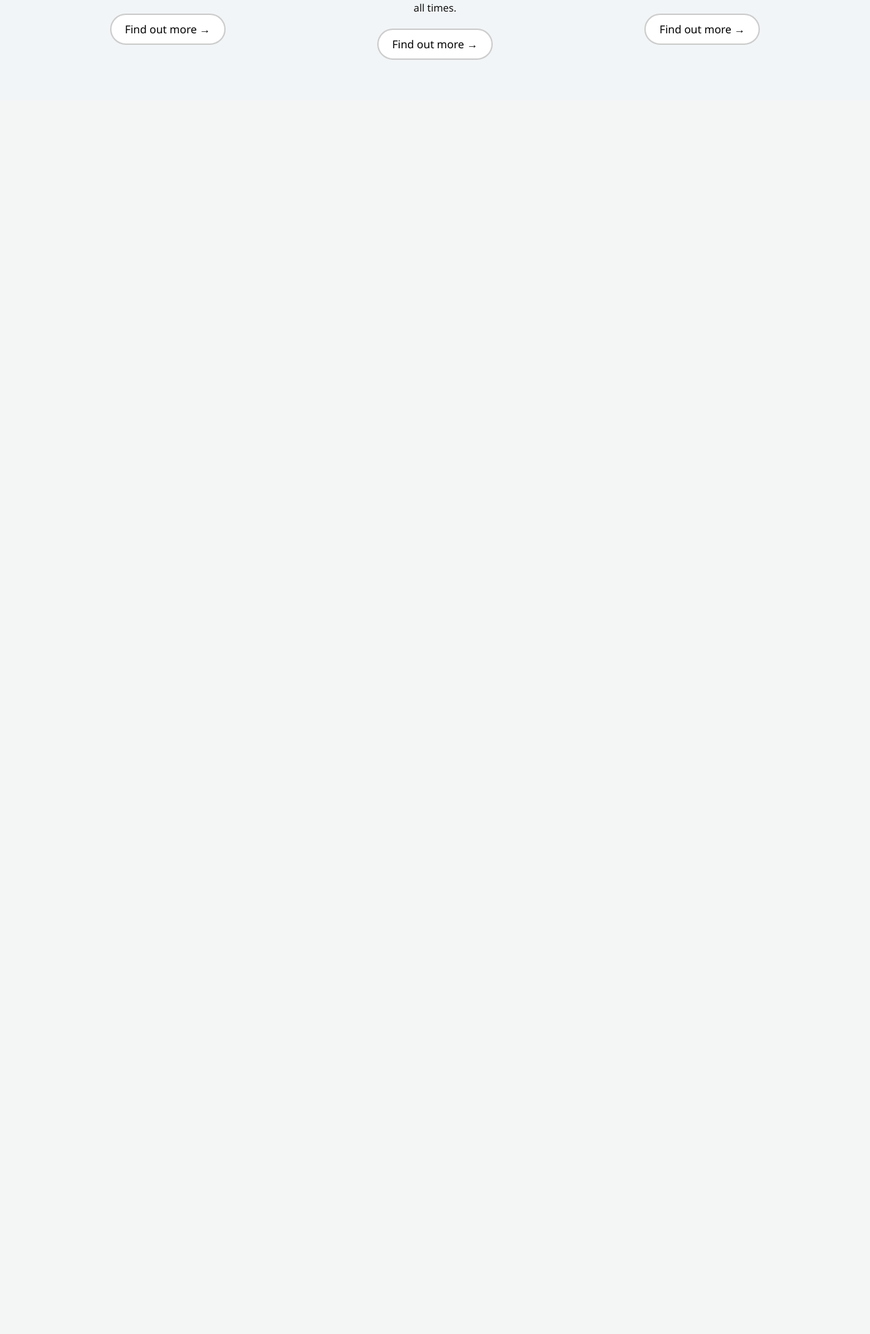
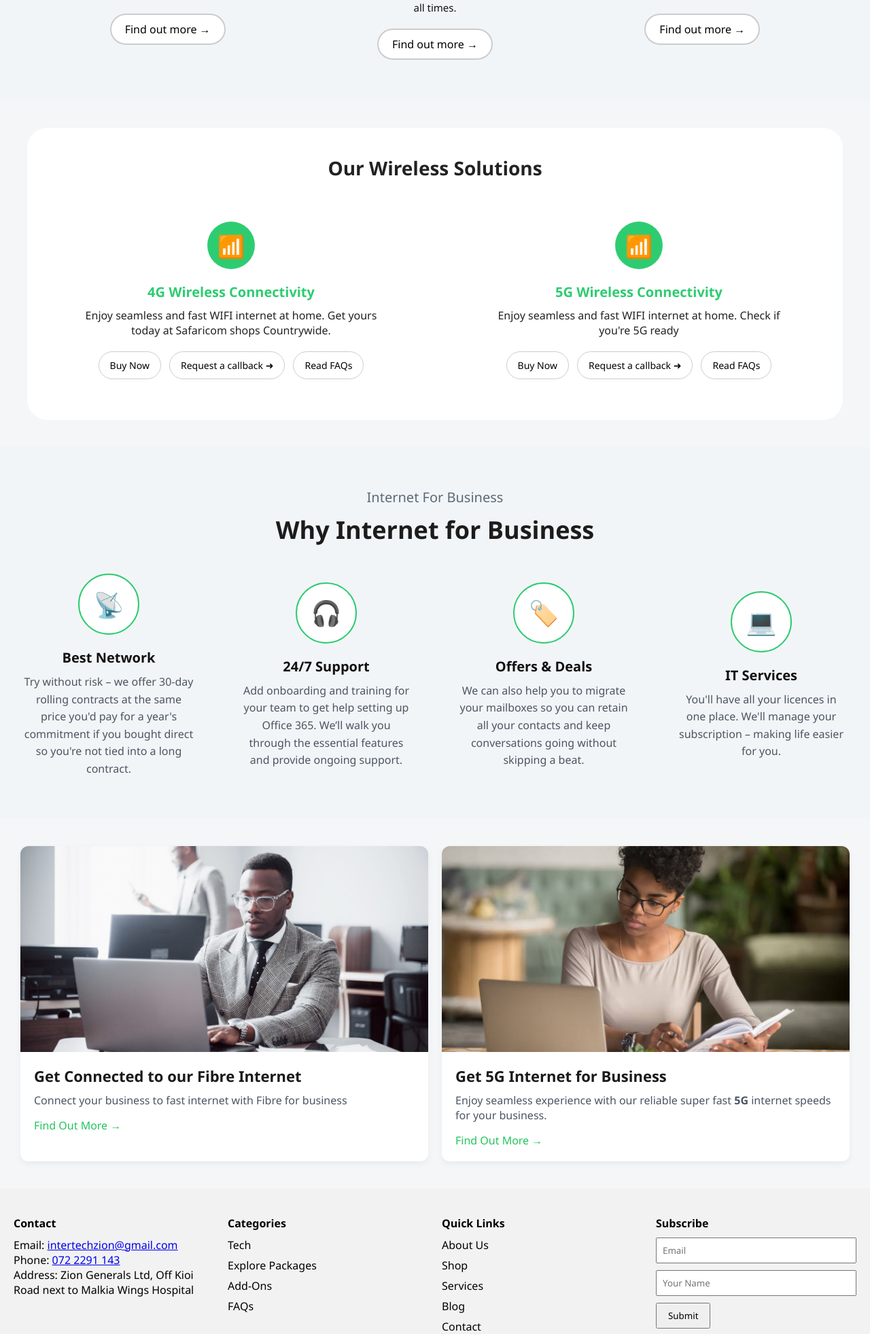
Before and after one commit to ezzydoveyrn/zionNetworksLTD, a PHP site: page / in a window 1280 px wide. Shown: the part 2572-4535 px from the top of the page at 68% size. Before the commit the page ends 2660 px from the top, so only its background shows below. Run offline with PHP 8.4, Linux system fonts and the light colour scheme.

Commit message:
internet options render

```diff
--- a/index.html
+++ b/index.html
@@ -24,6 +24,10 @@
   <link rel="stylesheet" href="stylesheet/areacheck.form.css">
   <link rel="stylesheet" href="stylesheet/packagesection.main.css">
   <link rel="stylesheet" href="stylesheet/adons.main.css">
+  <link rel="stylesheet" href="stylesheet/footer.main.css">
+  <link rel="stylesheet" href="stylesheet/wireless.main.css">
+  <link rel="stylesheet" href="stylesheet/whyInternet.css">
+  <link rel="stylesheet" href="stylesheet/internetoptions.main.css">
 
 </head>
 <body>
@@ -245,8 +249,166 @@
       </div>
     </div>
   </div>
+  <div class="wireless">
+    <div class="wireless-wrapper">
+      <h2 class="title">Our Wireless Solutions</h2>
+      <div class="wireless-cards">
+        <!-- 4G Card -->
+        <div class="card">
+          <div class="icon-circle">
+            📶
+          </div>
+          <h3>4G Wireless Connectivity</h3>
+          <p>Enjoy seamless and fast WIFI internet at home. Get yours today at Safaricom shops Countrywide.</p>
+          <div class="buttons">
+            <button>Buy Now</button>
+            <button>Request a callback ➜</button>
+            <button>Read FAQs</button>
+          </div>
+        </div>
+
+        <!-- 5G Card -->
+        <div class="card">
+          <div class="icon-circle">
+            📶
+          </div>
+          <h3>5G Wireless Connectivity</h3>
+          <p>Enjoy seamless and fast WIFI internet at home. Check if you're 5G ready</p>
+          <div class="buttons">
+            <button>Buy Now</button>
+            <button>Request a callback ➜</button>
+            <button>Read FAQs</button>
+          </div>
+        </div>
+      </div>
+    </div>
+  </div>
+  <section class="business-section">
+    <p class="subtitle">Internet For Business</p>
+    <h2 class="main-title">Why <strong>Internet for Business</strong></h2>
+
+    <div class="features-wrapper">
+      <!-- Feature 1 -->
+      <div class="feature">
+        <div class="icon-circle green">
+          📡
+        </div>
+        <h3>Best Network</h3>
+        <p>
+          Try without risk – we offer 30-day rolling contracts at the same price you'd pay for a year's commitment if you bought direct so you're not tied into a long contract.
+        </p>
+      </div>
+
+      <!-- Feature 2 -->
+      <div class="feature">
+        <div class="icon-circle">
+          🎧
+        </div>
+        <h3>24/7 Support</h3>
+        <p>
+          Add onboarding and training for your team to get help setting up Office 365. We’ll walk you through the essential features and provide ongoing support.
+        </p>
+      </div>
+
+      <!-- Feature 3 -->
+      <div class="feature">
+        <div class="icon-circle">
+          🏷️
+        </div>
+        <h3>Offers & Deals</h3>
+        <p>
+          We can also help you to migrate your mailboxes so you can retain all your contacts and keep conversations going without skipping a beat.
+        </p>
+      </div>
+
+      <!-- Feature 4 -->
+      <div class="feature">
+        <div class="icon-circle">
+          💻
+        </div>
+        <h3>IT Services</h3>
+        <p>
+          You'll have all your licences in one place. We'll manage your subscription – making life easier for you.
+        </p>
+      </div>
+    </div>
+  </section>
+  <div class="internet-options">
+    <div class="internet-card">
+      <img src="assets/images/fibre.png" alt="Fibre Internet">
+      <div class="card-content">
+        <h2>Get Connected to our Fibre Internet</h2>
+        <p>Connect your business to fast internet with Fibre for business</p>
+        <a href="#">Find Out More →</a>
+      </div>
+    </div>
+
+    <div class="internet-card">
+      <img src="assets/images/ladymg.png" alt="5G Internet">
+      <div class="card-content">
+        <h2>Get 5G Internet for Business</h2>
+        <p>Enjoy seamless experience with our reliable super fast <strong>5G</strong> internet speeds for your business.</p>
+        <a href="#">Find Out More →</a>
+      </div>
+    </div>
+  </div>
+
+
 
   </main>
+  <footer class="footer">
+  <!-- Top Div -->
+    <div class="footer-top">
+      <!-- Contact -->
+      <div class="footer-section">
+        <h4>Contact</h4>
+        <p>Email: <a href="mailto:intertechzion@gmail.com">intertechzion@gmail.com</a></p>
+        <p>Phone: <a href="tel:+254722291143">072 2291 143</a></p>
+        <p>Address: Zion Generals Ltd, Off Kioi Road next to Malkia Wings Hospital</p>
+      </div>
+
+      <!-- Categories -->
+      <div class="footer-section">
+        <h4>Categories</h4>
+        <ul>
+          <li>Tech</li>
+          <li>Explore Packages</li>
+          <li>Add-Ons</li>
+          <li>FAQs</li>
+        </ul>
+      </div>
+
+      <!-- Quick Links -->
+      <div class="footer-section">
+        <h4>Quick Links</h4>
+        <ul>
+          <li>About Us</li>
+          <li>Shop</li>
+          <li>Services</li>
+          <li>Blog</li>
+          <li>Contact</li>
+        </ul>
+      </div>
+
+      <!-- Form -->
+      <div class="footer-section">
+        <h4>Subscribe</h4>
+        <form>
+          <input type="email" placeholder="Email" required />
+          <input type="text" placeholder="Your Name" required />
+          <input type="submit" value="Submit" />
+        </form>
+      </div>
+    </div>
+
+    <!-- Bottom Div -->
+    <div class="footer-bottom">
+      <a href="https://www.facebook.com/share/1BPaP81G7u/" target="_blank">Facebook</a>
+      <a href="#">Twitter</a>
+      <a href="#">Instagram</a>
+      <a href="#">LinkedIn</a>
+    </div>
+  </footer>
   <button id="scrollToTopBtn" class="scroll-to-top">↑</button>
   <script>
     const scrollToTopBtn = document.getElementById("scrollToTopBtn");
--- /dev/null
+++ b/stylesheet/footer.main.css
@@ -0,0 +1,71 @@
+.footer {
+  background-color: #f2f2f2;
+  padding: 40px 20px;
+  font-family: sans-serif;
+}
+
+.footer-top {
+  display: flex;
+  flex-wrap: wrap;
+  justify-content: space-between;
+  gap: 20px;
+}
+
+.footer-section {
+  flex: 1 1 200px;
+  min-width: 200px;
+}
+
+.footer-section h4 {
+  margin-bottom: 10px;
+}
+
+.footer-section ul {
+  list-style: none;
+  padding: 0;
+}
+
+.footer-section ul li {
+  margin-bottom: 8px;
+}
+
+.footer-section form input[type="email"],
+.footer-section form input[type="text"] {
+  display: block;
+  width: 100%;
+  margin-bottom: 10px;
+  padding: 8px;
+}
+
+.footer-section form input[type="submit"] {
+  padding: 8px 16px;
+  cursor: pointer;
+}
+
+.footer-bottom {
+  text-align: center;
+  margin-top: 30px;
+}
+
+.footer-bottom a {
+  margin: 0 10px;
+  text-decoration: none;
+  color: #333;
+}
+
+.footer-bottom a:hover {
+  text-decoration: underline;
+}
+
+/* Responsive */
+@media (max-width: 768px) {
+  .footer-top {
+    width: 100%;
+    flex-direction: column;
+    align-items: flex-start;
+  }
+
+  .footer-section {
+    width: 100%;
+  }
+}
--- /dev/null
+++ b/stylesheet/internetoptions.main.css
@@ -0,0 +1,67 @@
+.internet-options {
+  display: flex;
+  gap: 20px;
+  justify-content: center;
+  padding: 40px 20px;
+  background-color: #f4f6f8;
+  flex-wrap: wrap;
+}
+
+.internet-options .internet-card {
+  background-color: #fff;
+  border-radius: 12px;
+  overflow: hidden;
+  max-width: 600px;
+  flex: 1 1 45%;
+  box-shadow: 0 4px 10px rgba(0, 0, 0, 0.05);
+  display: flex;
+  flex-direction: column;
+}
+
+.internet-options .internet-card img {
+  width: 100%;
+  height: auto;
+  object-fit: cover;
+}
+
+.internet-options .card-content {
+  padding: 20px;
+  text-align: left;
+}
+
+.internet-options .card-content h2 {
+  font-size: 22px;
+  font-weight: bold;
+  margin-bottom: 10px;
+  color: #1a1a1a;
+}
+
+.internet-options .card-content p {
+  font-size: 16px;
+  color: #4b5563;
+  margin-bottom: 15px;
+}
+
+.internet-options .card-content a {
+  font-weight: 500;
+  color: #22c55e;
+  text-decoration: none;
+  font-size: 16px;
+}
+
+.internet-options .card-content a:hover {
+  text-decoration: underline;
+}
+
+/* Responsive for <700px */
+@media (max-width: 700px) {
+  .internet-options {
+    flex-direction: column;
+    align-items: center;
+  }
+
+  .internet-options .internet-card {
+    flex: 1 1 100%;
+    max-width: 90%;
+  }
+}
--- a/stylesheet/packagesection.main.css
+++ b/stylesheet/packagesection.main.css
@@ -41,7 +41,7 @@
   justify-content: center;
 }
 
-.card {
+.package-container .card {
   background: white;
   padding: 20px;
   border-radius: 15px;
@@ -53,7 +53,7 @@
   flex-direction: column;
 }
 
-.card h2 {
+.package-container .card h2 {
   background: #ccc;
   padding: 8px;
   border-radius: 5px;
@@ -61,24 +61,24 @@
   margin-bottom: 15px;
 }
 
-.card h3 {
+.package-container .card h3 {
   font-size: 32px;
   margin: 10px 0;
 }
 
-.card h3 span {
+.package-container .card h3 span {
   font-size: 16px;
   display: block;
 }
 
-.card ul {
+.package-container .card ul {
   list-style: none;
   padding: 0;
   text-align: left;
   flex-grow: 1;
 }
 
-.card ul li::before {
+.package-container .card ul li::before {
   content: "✔";
   color: green;
   margin-right: 8px;
--- /dev/null
+++ b/stylesheet/whyInternet.css
@@ -0,0 +1,76 @@
+
+
+.business-section {
+  padding: 60px 20px;
+  text-align: center;
+  background-color: #f2f5f7;
+}
+
+.business-section .subtitle {
+  font-size: 20px;
+  color: #5a6b7a;
+  margin-bottom: 10px;
+}
+
+.business-section .main-title {
+  font-size: 36px;
+  font-weight: 700;
+  color: #1c1c1c;
+  margin-bottom: 40px;
+}
+
+.business-section .features-wrapper {
+  display: flex;
+  justify-content: space-between;
+  gap: 40px;
+  flex-wrap: wrap;
+}
+
+.business-section .feature {
+  flex: 1 1 200px;
+  max-width: 250px;
+  text-align: center;
+  margin: auto;
+}
+
+.business-section .icon-circle {
+  width: 90px;
+  height: 90px;
+  background-color: #fff;
+  border-radius: 50%;
+  margin: 0 auto 20px;
+  display: flex;
+  align-items: center;
+  justify-content: center;
+  font-size: 36px;
+  border: 2px solid #2ecc71;
+  color: #2ecc71;
+}
+
+.business-section h3 {
+  font-size: 20px;
+  margin-bottom: 10px;
+  color: #111;
+}
+
+.business-section .feature p {
+  font-size: 16px;
+  color: #4b5563;
+  line-height: 1.6;
+}
+
+/* Responsive for screen < 700px */
+@media (max-width: 700px) {
+  .business-section .features-wrapper {
+    flex-direction: column;
+    align-items: center;
+  }
+
+  .business-section .feature {
+    max-width: 90%;
+  }
+
+  .business-section .main-title {
+    font-size: 28px;
+  }
+}
--- /dev/null
+++ b/stylesheet/wireless.main.css
@@ -0,0 +1,81 @@
+.wireless{
+  width: 100%;
+  background-color: #f4f6f8;
+}
+.wireless .wireless-wrapper {
+  background-color: #fff;
+  border-radius: 30px;
+  padding: 40px 20px;
+  max-width: 1200px;
+  margin: 40px auto;
+  text-align: center;
+}
+
+.wireless .wireless-wrapper .title {
+  font-size: 28px;
+  color: #222;
+  margin-bottom: 40px;
+}
+
+.wireless .wireless-wrapper .wireless-cards {
+  display: flex;
+  justify-content: space-around;
+  gap: 40px;
+  flex-wrap: wrap;
+}
+
+.wireless .wireless-wrapper .card {
+  flex: 1 1 400px;
+  max-width: 500px;
+  padding: 20px;
+  border-radius: 20px;
+  text-align: center;
+}
+
+.wireless .wireless-wrapper .icon-circle {
+  width: 70px;
+  height: 70px;
+  background-color: #2ecc71;
+  color: white;
+  font-size: 32px;
+  border-radius: 50%;
+  display: flex;
+  justify-content: center;
+  align-items: center;
+  margin: 0 auto 20px;
+}
+
+.wireless .wireless-wrapper .card h3 {
+  font-size: 20px;
+  color: #2ecc71;
+  margin-bottom: 10px;
+}
+
+.wireless .wireless-wrapper .card p {
+  color: #222;
+  margin-bottom: 20px;
+  font-size: 16px;
+}
+
+.wireless .wireless-wrapper .buttons {
+  display: flex;
+  flex-wrap: wrap;
+  justify-content: center;
+  gap: 12px;
+}
+
+.wireless .wireless-wrapper .buttons button {
+  border: 1px solid #ccc;
+  background: #fff;
+  padding: 10px 16px;
+  border-radius: 24px;
+  font-size: 14px;
+  cursor: pointer;
+  transition: 0.3s;
+}
+
+.wireless .wireless-wrapper .buttons button:hover {
+  background-color: #2ecc71;
+  color: white;
+  border-color: #2ecc71;
+}
```
Also changed, not shown: assets/images/fibre.png (added), assets/images/ladymg.png (added).
